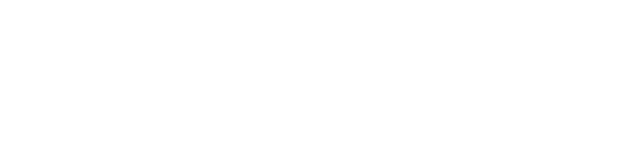
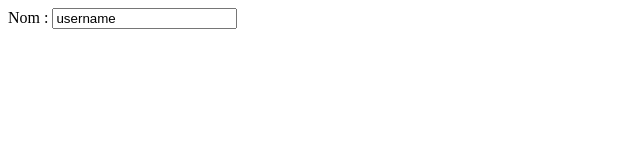
Before and after one commit to yassinebensada/Git_Activity_1, a plain HTML site: page index.html in a window 1280 px wide. Shown: the whole page, without its empty margins (0-640 px from the left). Drawn offline with Linux system fonts and the light colour scheme.

Commit message:
l'ajour du formulaire pour entrer un nom

```diff
--- a/index.html
+++ b/index.html
@@ -4,7 +4,9 @@
 		<title>Motivation</title>
 	</head>
 	<body>
-		<form></form>
+		<form>
+			<label>Nom : <input type="text" value="username"></label>
+		</form>
 
 	</body>
 </html>
```
Also changed, not shown: index.js (deleted).
